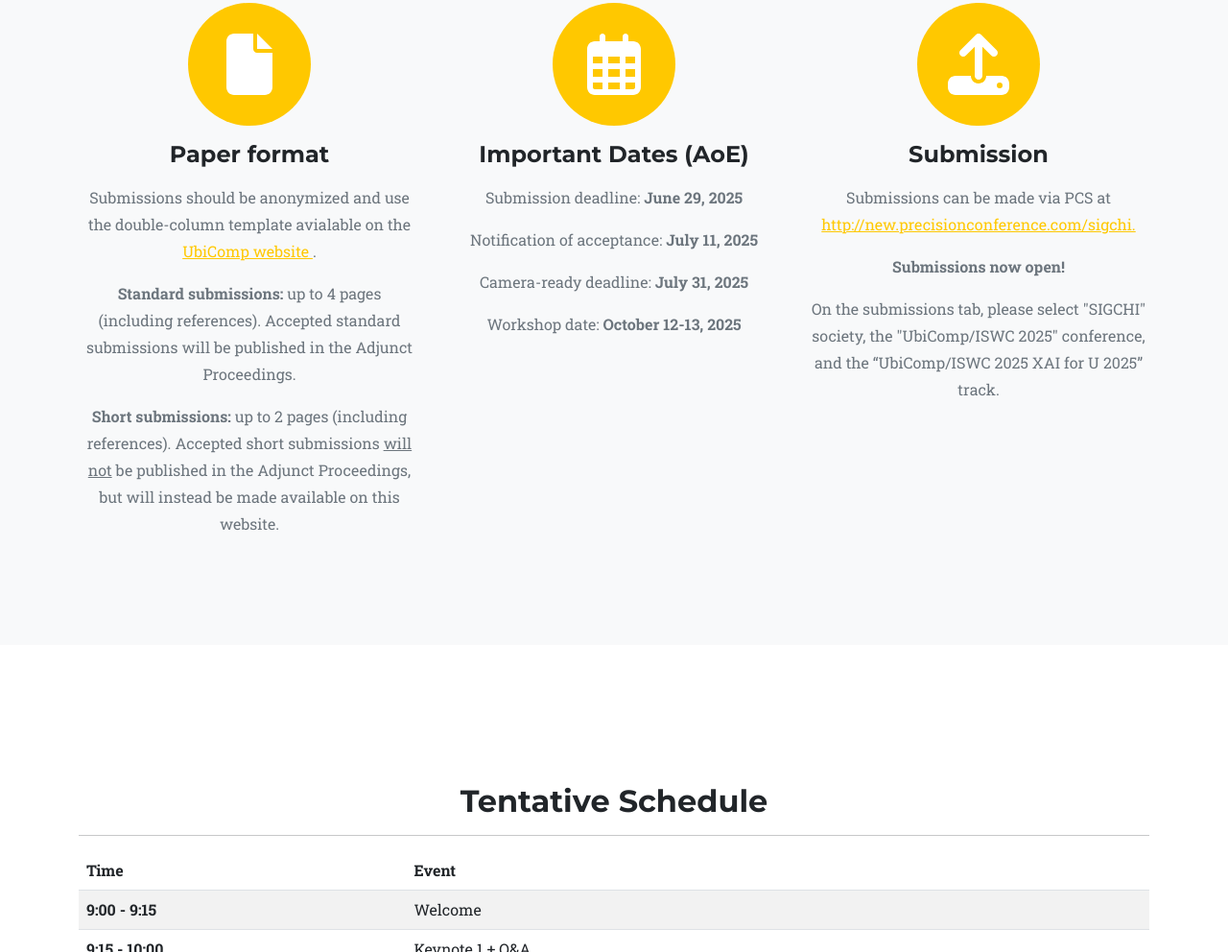
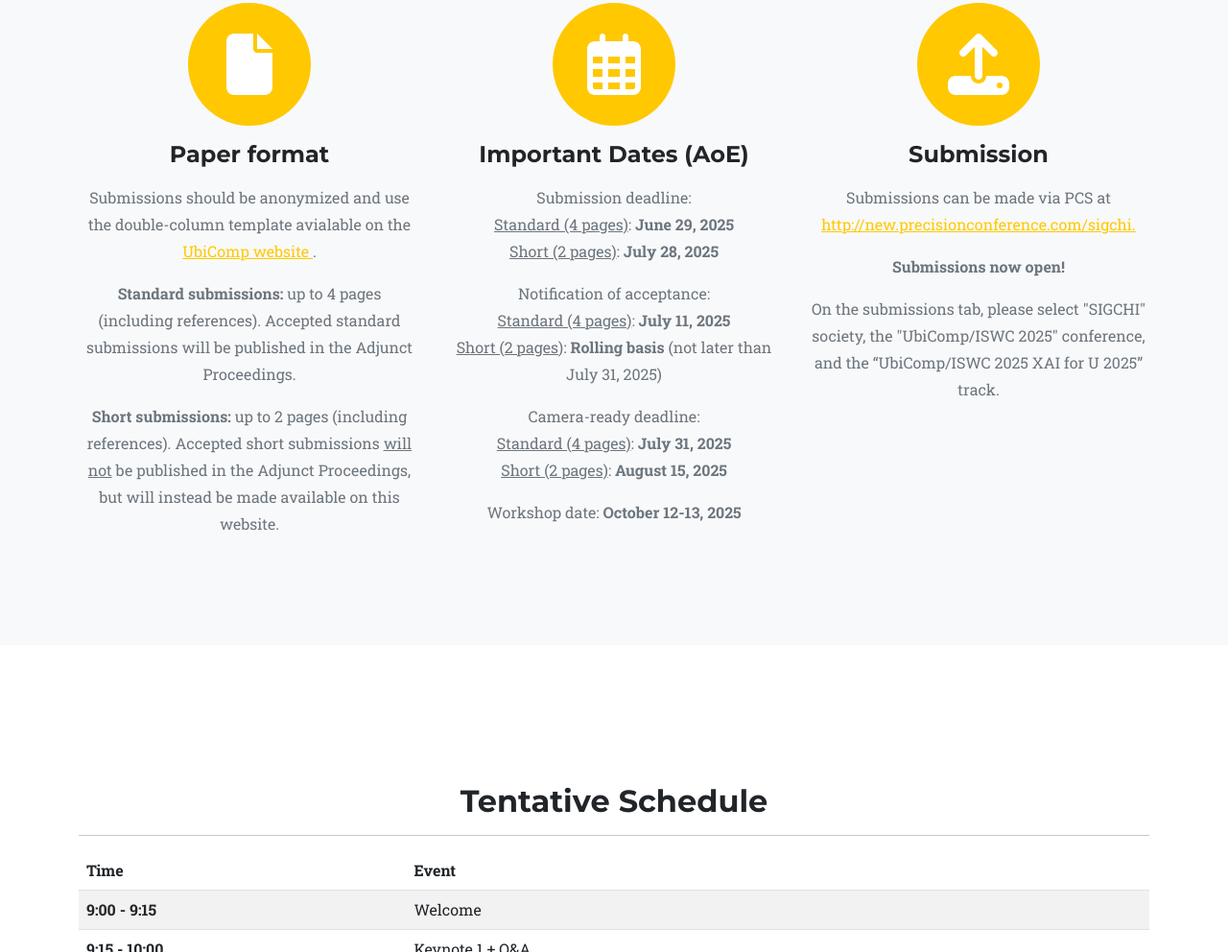
Before and after one commit to ubicomp-xai/ubicomp25-xai, a plain HTML site: page index.html in a window 1280 px wide. Shown: the part 2278-3270 px from the top of the page at 96% size. Drawn offline with Linux system fonts and the light colour scheme.

Commit message:
feat: new deadlines

```diff
--- a/index.html
+++ b/index.html
@@ -352,22 +352,19 @@
             </h4>
             <!-- <ul class="text-lg-start text-muted"> -->
             <p class="text-muted">
-              Submission deadline:
-              <b>
-                June 29, 2025
-              </b>
+              Submission deadline:<br>
+              <u>Standard (4 pages)</u>:<b> June 29, 2025</b><br>
+              <u>Short (2 pages)</u>:<b> July 28, 2025</b>
             </p>
             <p class="text-muted">
-              Notification of acceptance:
-              <b>
-                July 11, 2025
-              </b>
+              Notification of acceptance:<br>
+              <u>Standard (4 pages)</u>:<b> July 11, 2025</b><br>
+              <u>Short (2 pages)</u>:<b> Rolling basis</b> (not later than July 31, 2025)
             </p>
             <p class="text-muted">
-              Camera-ready deadline:
-              <b>
-                July 31, 2025
-              </b>
+              Camera-ready deadline:<br>
+              <u>Standard (4 pages)</u>:<b> July 31, 2025</b><br>
+              <u>Short (2 pages)</u>:<b> August 15, 2025</b>
             </p>
             <p class="text-muted">
               Workshop date:
```
